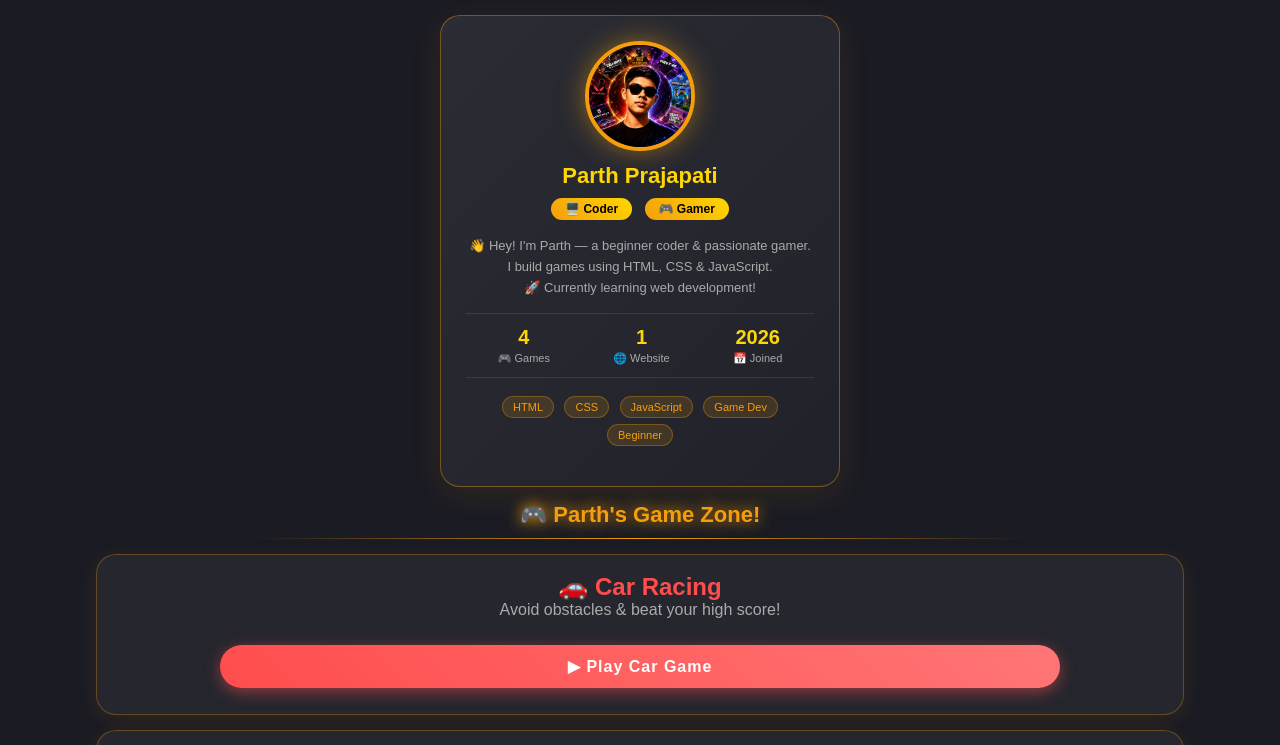
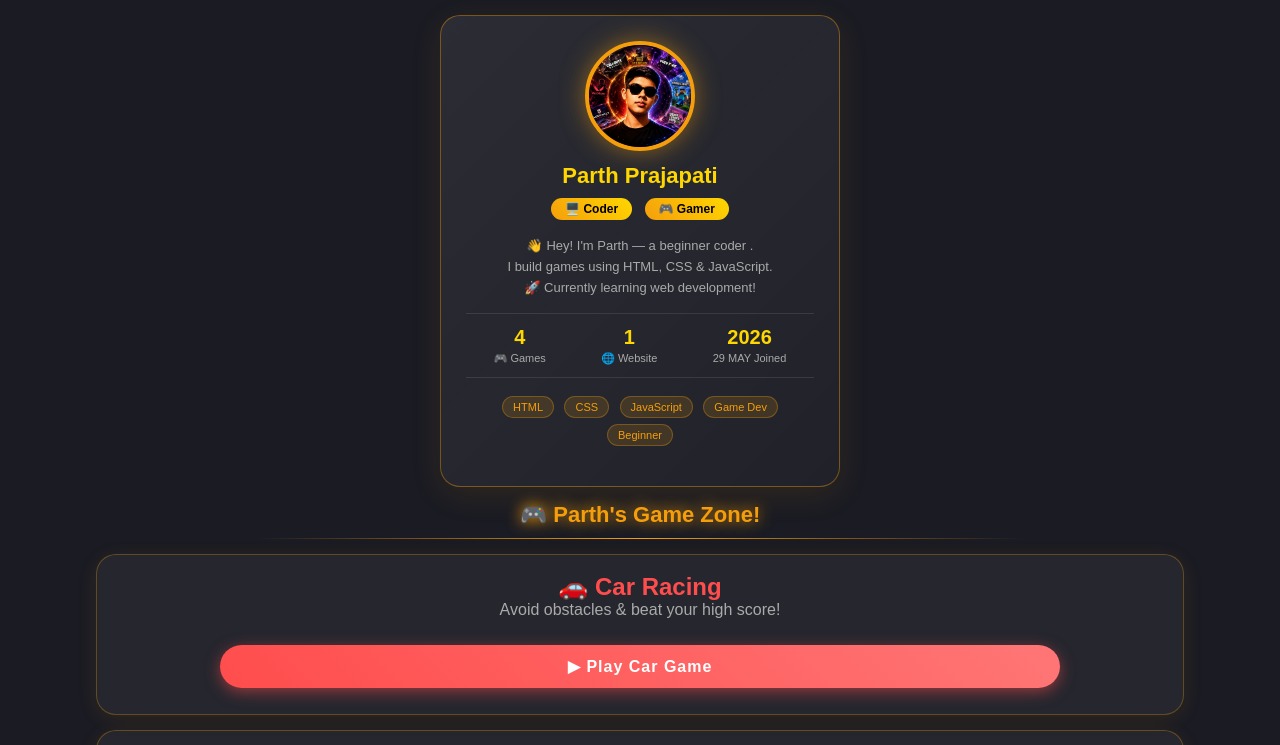
Before and after one commit to parthgames09/my-games, a plain HTML site: page index.html in a window 1280 px wide. Shown: the top 745 px of the page. Drawn offline with Linux system fonts and the light colour scheme.

Commit message:
Update index.html

```diff
--- a/index.html
+++ b/index.html
@@ -47,7 +47,7 @@ body{background:#1A1B23;text-align:center;font-family:Arial;color:#F59E0B;min-he
   </div>
 
   <div class="profile-bio">
-    👋 Hey! I'm Parth — a beginner coder & passionate gamer.<br>
+    👋 Hey! I'm Parth — a beginner coder .<br>
     I build games using HTML, CSS & JavaScript.<br>
     🚀 Currently learning web development!
   </div>
@@ -63,7 +63,7 @@ body{background:#1A1B23;text-align:center;font-family:Arial;color:#F59E0B;min-he
     </div>
     <div class="stat-item">
       <div class="stat-num">2026</div>
-      <div class="stat-label">📅 Joined</div>
+      <div class="stat-label">29 MAY Joined</div>
     </div>
   </div>
 
```
